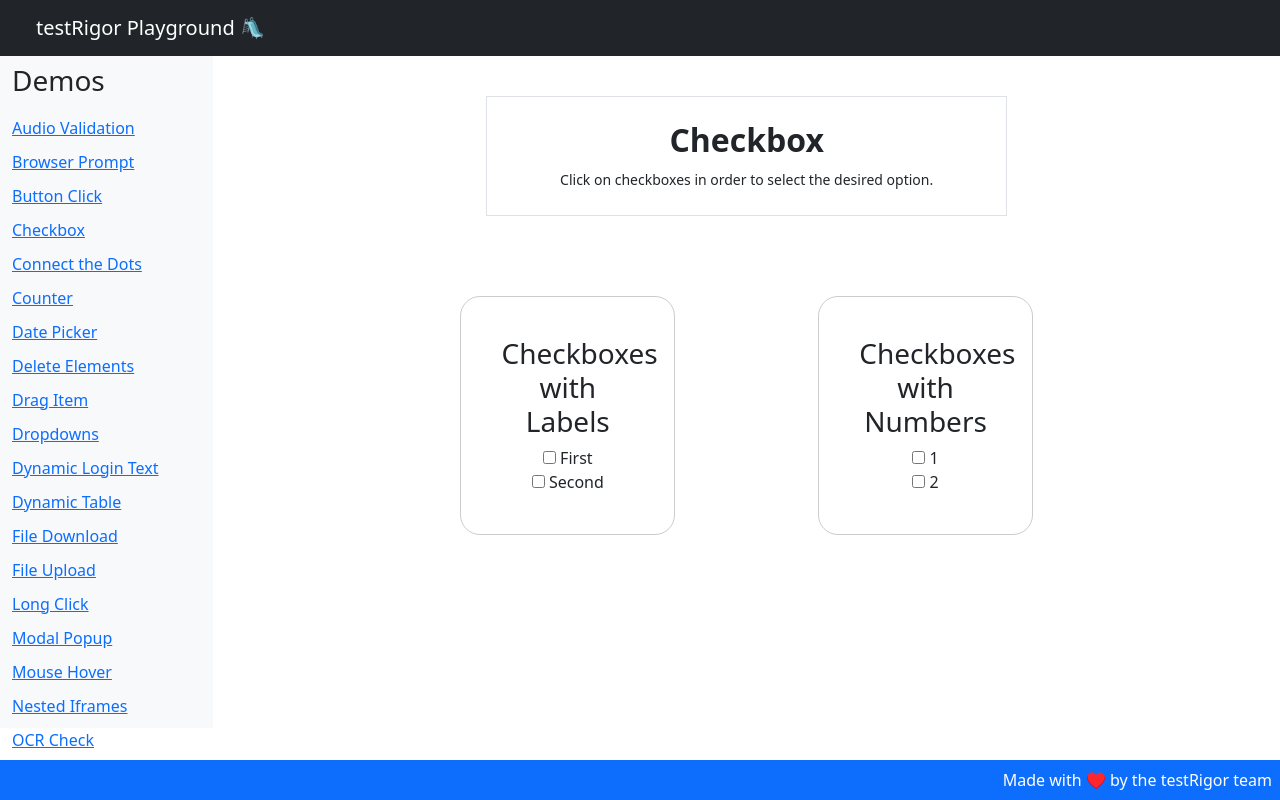
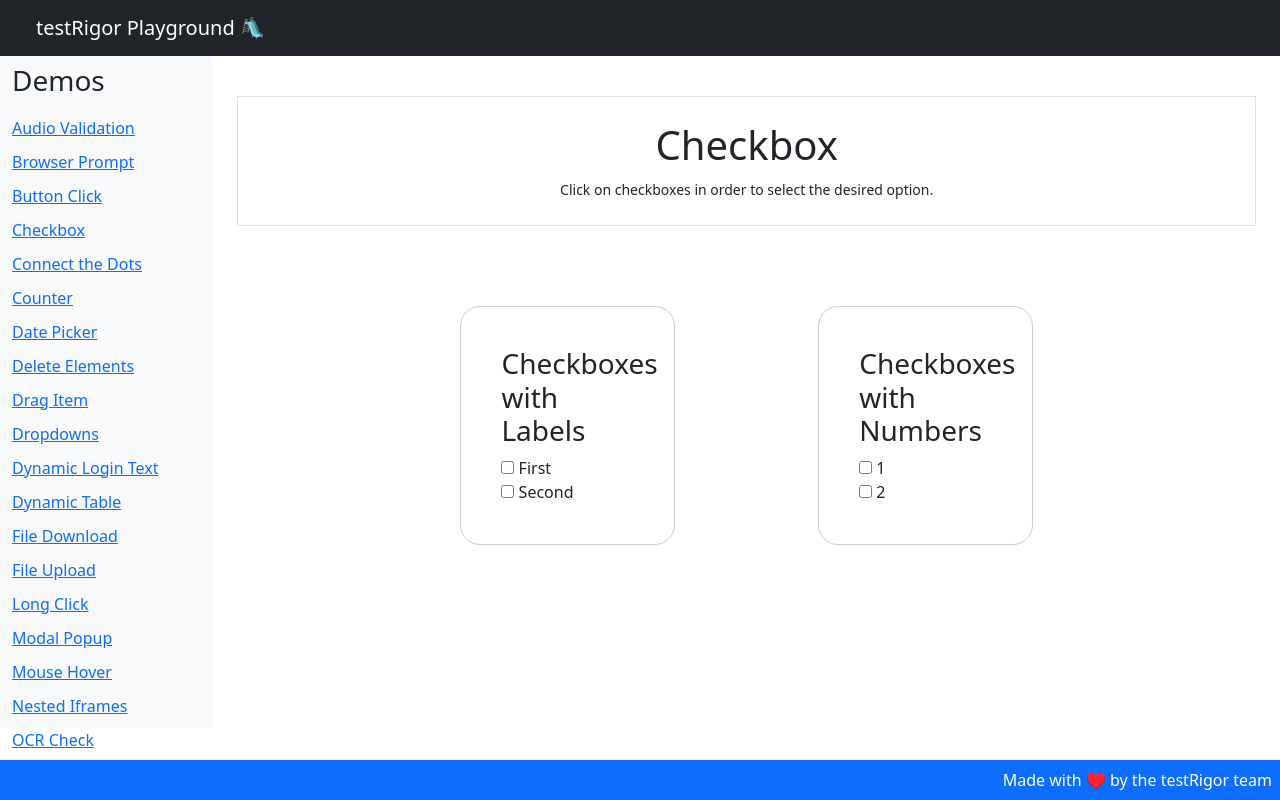
Before and after one commit to thiagonunes11/testRigorPlayground, a React (Create React App) app: page /checkbox in a window 1280 px wide. Built offline with nearby package versions, Linux system fonts and the light colour scheme.

Commit message:
Update checkbox.js

```diff
--- a/src/pages/checkbox.js
+++ b/src/pages/checkbox.js
@@ -1,19 +1,17 @@
 import React from 'react';
+import Prompt from '../components/Prompt';
 
 const CheckboxPage = () => {
     return (
-        <main className="container text-center mt-5">
-            <div className="row justify-content-center">
-                <div className="col-6 border p-2 pt-4 justify-content-center">
-                    <h1 className="fs-2 fw-bold">Checkbox</h1>
-                    <p><small>Click on checkboxes in order to select the desired option.</small></p>
-                </div>
-            </div>
+
+        <main className="container mt-5">
+            <Prompt title={"Checkbox"} instructions={"Click on checkboxes in order to select the desired option."}/>
 
             <div style={{ display: 'flex', justifyContent: 'space-evenly', padding: '80px' }}>
                 {/* First Box */}
                 <div style={{ border: '1px solid #ccc', borderRadius: '20px', padding: '40px', width: '25%' }}>
                     <h3>Checkboxes with Labels</h3>
+                    <div>
                         <div>
                             <label>
                                 <input type="checkbox" name="first" /> First
@@ -24,6 +22,8 @@ const CheckboxPage = () => {
                                 <input type="checkbox" name="second" /> Second
                             </label>
                         </div>
+                    </div>
+
                 </div>
 
                 {/* Second Box */}
```
Lines whose indentation alone changed are shown as unchanged.
